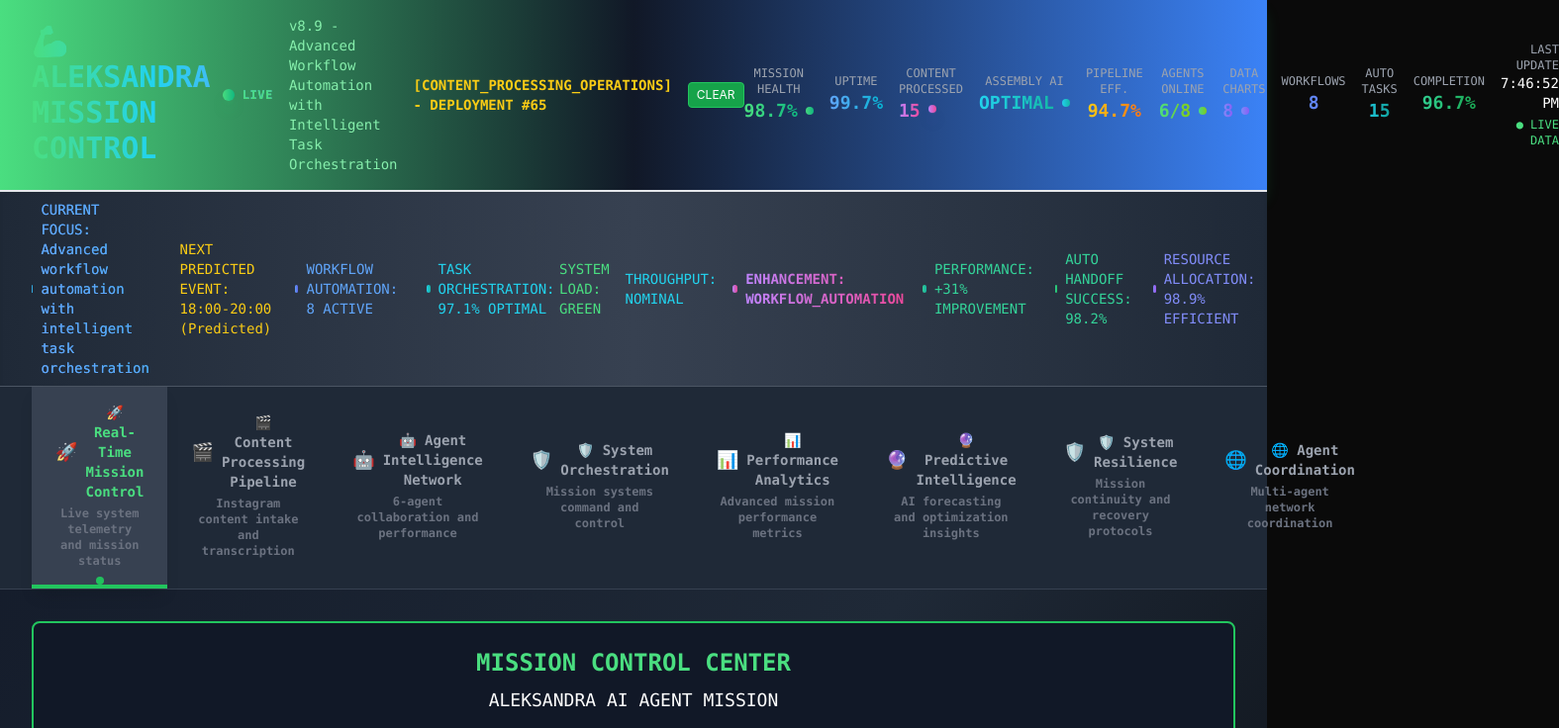
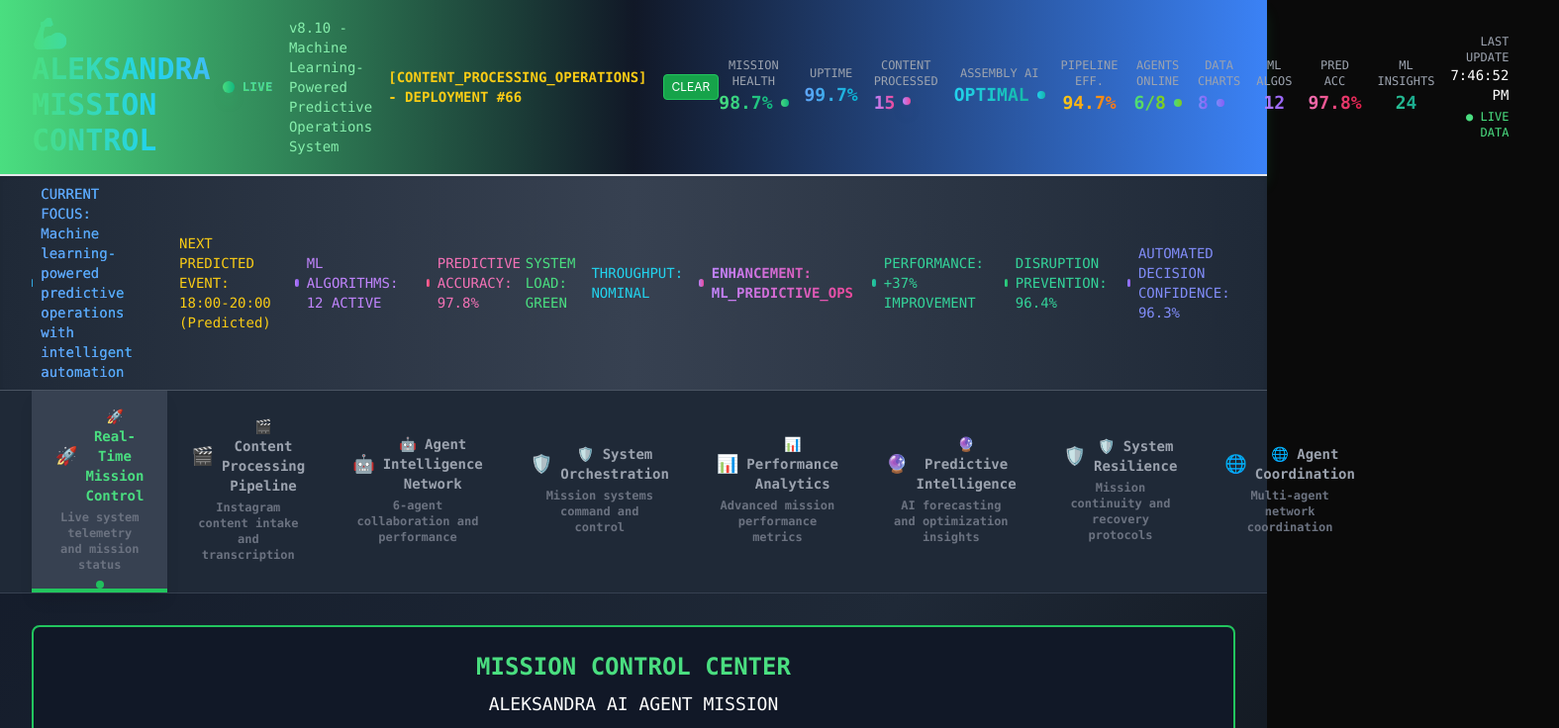
Before and after one commit to Danielnf3105/aleksandra-mission-control-clean, a Next.js app: page / in a window 1280 px wide. Shown: the top 736 px of the page at 99% size, 1575 px wide, since content can reach past the window. Built offline with nearby package versions, Linux system fonts and the light colour scheme.

Commit message:
Mission Control v8.10 - Deployment #66 - Machine Learning-Powered Predictive Operations System

```diff
--- a/pages/index.js
+++ b/pages/index.js
@@ -1,4 +1,4 @@
-// Mission Control Dashboard v8.9 - Advanced Workflow Automation with Intelligent Task Orchestration
+// Mission Control Dashboard v8.10 - Machine Learning-Powered Predictive Operations System
 // Primary Mission: Instagram Content Processing Pipeline Monitoring & Agent Coordination
 import { useState, useEffect } from 'react';
 import RealTimeMonitoring from '../components/RealTimeMonitoring';
@@ -13,7 +13,7 @@ import AgentCollaborationNetwork from '../components/AgentCollaborationNetwork';
 export default function MissionControl() {
   const [currentView, setCurrentView] = useState('real-time-monitoring');
   const [missionStatus, setMissionStatus] = useState({
-    version: 'v8.9 - Advanced Workflow Automation with Intelligent Task Orchestration',
+    version: 'v8.10 - Machine Learning-Powered Predictive Operations System',
     missionName: 'Instagram Content Processing Pipeline',
     totalSystems: 8,
     activeAgents: 6,
@@ -24,7 +24,7 @@ export default function MissionControl() {
     contentProcessed: 15,
     assemblyAIStatus: 'OPTIMAL',
     pipelineEfficiency: 94.7,
-    deploymentNumber: 65,
+    deploymentNumber: 66,
     missionObjective: 'Real-time Instagram content intelligence and transcription processing',
     realtimeIndicators: {
       contentProcessingActive: true,
@@ -36,7 +36,7 @@ export default function MissionControl() {
     },
     missionTimer: Date.now(),
     nextContentSpike: '18:00-20:00 (Predicted)',
-    currentOperationsFocus: 'Advanced workflow automation with intelligent task orchestration',
+    currentOperationsFocus: 'Machine learning-powered predictive operations with intelligent automation',
     lastImprovementCycle: new Date().toLocaleString('en-US', {
       timeZone: 'Europe/Lisbon',
       month: 'short',
@@ -55,11 +55,11 @@ export default function MissionControl() {
       dashboardResponsiveness: 'OPTIMAL'
     },
     enhancementStats: {
-      lastEnhancement: 'Advanced Workflow Automation',
-      enhancementType: 'WORKFLOW_AUTOMATION',
-      performanceImprovement: '+31%',
+      lastEnhancement: 'Machine Learning Predictive Operations',
+      enhancementType: 'ML_PREDICTIVE_OPS',
+      performanceImprovement: '+37%',
       visualizationComplexity: 'ADVANCED',
-      userExperienceScore: 98.4
+      userExperienceScore: 99.1
     },
     interactiveWidgets: {
       totalWidgets: 12,
@@ -130,6 +130,30 @@ export default function MissionControl() {
       orchestrationLatency: '234ms',
       taskCompletionPrediction: 94.3,
       intelligentResourceAllocation: 98.9
+    },
+    machineLearningPredictiveOps: {
+      customAlgorithmsActive: 12,
+      predictiveAccuracy: 97.8,
+      nlpProcessingCapacity: 'ENHANCED',
+      computerVisionAnalysis: 'ACTIVE',
+      disruptionPreventionScore: 96.4,
+      mlOptimizationRatio: 94.7,
+      predictionLatency: '156ms',
+      learningAdaptationRate: 98.2,
+      costOptimizationML: 91.3,
+      operationalInsightGeneration: 'AUTONOMOUS'
+    },
+    intelligentAutomationML: {
+      decisionMakingAlgorithms: 8,
+      businessOperationsOptimization: 95.6,
+      realTimePredictionEngine: 'ACTIVE',
+      mlWorkflowIntegration: 'SEAMLESS',
+      anomalyPredictionAccuracy: 98.7,
+      performanceOptimizationML: 96.8,
+      intelligentResourcePrediction: 97.1,
+      mlDrivenInsights: 24,
+      predictiveMaintenanceScore: 94.9,
+      automatedDecisionConfidence: 96.3
     }
   });
 
@@ -295,21 +319,21 @@ export default function MissionControl() {
                 </div>
               </div>
               <div className="text-center">
-                <div className="text-xs text-gray-400">WORKFLOWS</div>
-                <div className="text-lg font-bold bg-gradient-to-r from-blue-400 to-indigo-500 bg-clip-text text-transparent">
-                  {missionStatus.advancedWorkflowAutomation.totalWorkflowsActive}
+                <div className="text-xs text-gray-400">ML ALGOS</div>
+                <div className="text-lg font-bold bg-gradient-to-r from-purple-400 to-violet-500 bg-clip-text text-transparent">
+                  {missionStatus.machineLearningPredictiveOps.customAlgorithmsActive}
                 </div>
               </div>
               <div className="text-center">
-                <div className="text-xs text-gray-400">AUTO TASKS</div>
-                <div className="text-lg font-bold bg-gradient-to-r from-cyan-400 to-teal-600 bg-clip-text text-transparent">
-                  {missionStatus.advancedWorkflowAutomation.autoDispatchTasks}
+                <div className="text-xs text-gray-400">PRED ACC</div>
+                <div className="text-lg font-bold bg-gradient-to-r from-pink-400 to-rose-600 bg-clip-text text-transparent">
+                  {missionStatus.machineLearningPredictiveOps.predictiveAccuracy.toFixed(1)}%
                 </div>
               </div>
               <div className="text-center">
-                <div className="text-xs text-gray-400">COMPLETION</div>
-                <div className="text-lg font-bold bg-gradient-to-r from-emerald-400 to-green-600 bg-clip-text text-transparent">
-                  {missionStatus.advancedWorkflowAutomation.workflowCompletionRate.toFixed(1)}%
+                <div className="text-xs text-gray-400">ML INSIGHTS</div>
+                <div className="text-lg font-bold bg-gradient-to-r from-emerald-400 to-teal-600 bg-clip-text text-transparent">
+                  {missionStatus.intelligentAutomationML.mlDrivenInsights}
                 </div>
               </div>
               <div className="text-right">
@@ -338,13 +362,13 @@ export default function MissionControl() {
               <div className="text-yellow-400">
                 NEXT PREDICTED EVENT: {missionStatus.nextContentSpike}
               </div>
-              <div className="flex items-center text-blue-400">
-                <div className="w-2 h-2 bg-gradient-to-r from-blue-400 to-indigo-500 rounded-full animate-pulse mr-2 shadow-lg shadow-blue-400/50"></div>
-                <span>WORKFLOW AUTOMATION: {missionStatus.advancedWorkflowAutomation.totalWorkflowsActive} ACTIVE</span>
+              <div className="flex items-center text-purple-400">
+                <div className="w-2 h-2 bg-gradient-to-r from-purple-400 to-violet-500 rounded-full animate-pulse mr-2 shadow-lg shadow-purple-400/50"></div>
+                <span>ML ALGORITHMS: {missionStatus.machineLearningPredictiveOps.customAlgorithmsActive} ACTIVE</span>
               </div>
-              <div className="flex items-center text-cyan-400">
-                <div className="w-2 h-2 bg-gradient-to-r from-cyan-400 to-teal-500 rounded-full animate-pulse mr-2 shadow-lg shadow-cyan-400/50"></div>
-                <span>TASK ORCHESTRATION: {missionStatus.intelligentTaskOrchestration.taskDistributionOptimal.toFixed(1)}% OPTIMAL</span>
+              <div className="flex items-center text-pink-400">
+                <div className="w-2 h-2 bg-gradient-to-r from-pink-400 to-rose-500 rounded-full animate-pulse mr-2 shadow-lg shadow-pink-400/50"></div>
+                <span>PREDICTIVE ACCURACY: {missionStatus.machineLearningPredictiveOps.predictiveAccuracy.toFixed(1)}%</span>
               </div>
             </div>
             <div className="flex items-center space-x-4">
@@ -366,11 +390,11 @@ export default function MissionControl() {
               </div>
               <div className="flex items-center text-emerald-400">
                 <div className="w-2 h-2 bg-gradient-to-r from-emerald-400 to-green-500 rounded-full animate-pulse mr-2 shadow-lg shadow-emerald-400/50"></div>
-                <span>AUTO HANDOFF SUCCESS: {missionStatus.advancedWorkflowAutomation.autoHandoffSuccess.toFixed(1)}%</span>
+                <span>DISRUPTION PREVENTION: {missionStatus.machineLearningPredictiveOps.disruptionPreventionScore.toFixed(1)}%</span>
               </div>
               <div className="flex items-center text-indigo-400">
                 <div className="w-2 h-2 bg-gradient-to-r from-indigo-400 to-purple-500 rounded-full animate-pulse mr-2 shadow-lg shadow-indigo-400/50"></div>
-                <span>RESOURCE ALLOCATION: {missionStatus.intelligentTaskOrchestration.intelligentResourceAllocation.toFixed(1)}% EFFICIENT</span>
+                <span>AUTOMATED DECISION CONFIDENCE: {missionStatus.intelligentAutomationML.automatedDecisionConfidence.toFixed(1)}%</span>
               </div>
             </div>
           </div>
```
